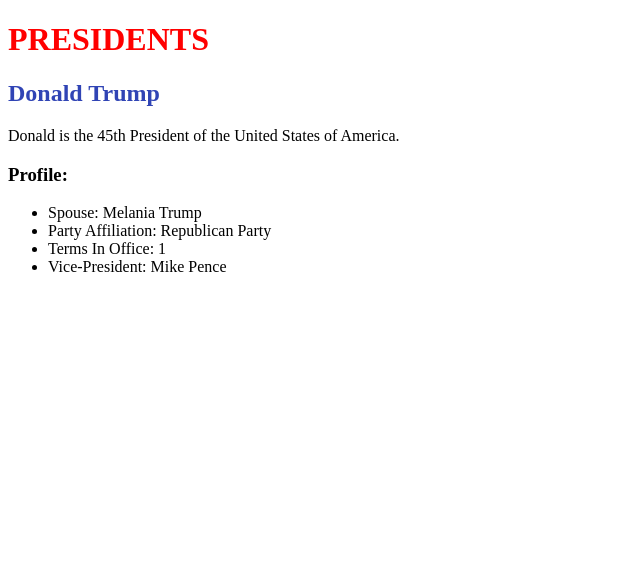
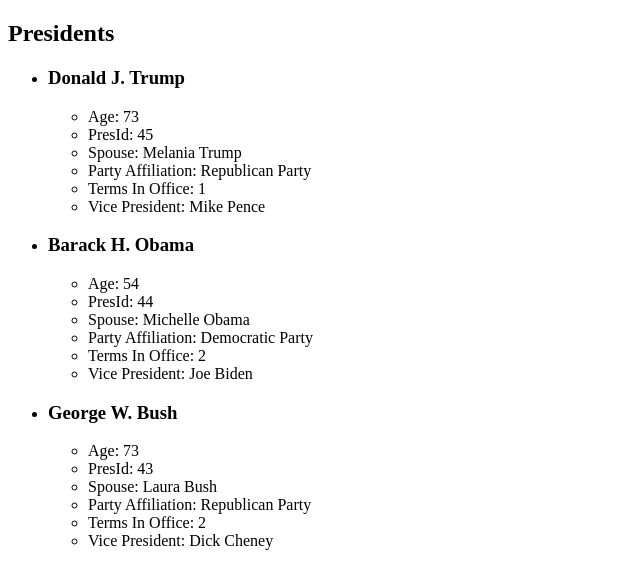
Before and after one commit to colorfest/angular9tutorial, an Angular app: page / in a window 1280 px wide. Shown: the top 588 px of the page, without its empty margins (0-640 px from the left). Built offline with nearby package versions, Linux system fonts and the light colour scheme.

Commit message:
Lesson 6: ngIf loops

```diff
--- a/src/app/app.component.html
+++ b/src/app/app.component.html
@@ -1 +1 @@
-<app-president-demo></app-president-demo>
+<app-presidents></app-presidents>
--- a/src/app/app.module.ts
+++ b/src/app/app.module.ts
@@ -4,11 +4,13 @@
 import { AppRoutingModule } from './app-routing.module';
 import { AppComponent } from './app.component';
 import { PresidentDemoComponent } from './components/president-demo/president-demo.component';
+import { PresidentsComponent } from './components/presidents/presidents.component';
 
 @NgModule({
   declarations: [
     AppComponent,
     PresidentDemoComponent,
+    PresidentsComponent
   ],
   imports: [
     BrowserModule,
--- a/src/app/components/president-demo/president-demo.component.html
+++ b/src/app/components/president-demo/president-demo.component.html
@@ -1,10 +1,10 @@
-<h1 class="capitalize">Presidents</h1>
-<h2>{{ presidents.firstName }} {{ presidents.lastName }}</h2>
-<p>{{ presidents.firstName }} is the {{ presidents.presId }}th President of the United States of America.</p>
+<h1 class="capitalize">president</h1>
+<h2>{{ president.firstName }} {{ president.lastName }}</h2>
+<p>{{ president.firstName }} is the {{ president.presId }}th President of the United States of America.</p>
 <h3>Profile:</h3>
 <ul>
-    <li>Spouse: {{ presidents.details.spouse }}</li>
-    <li>Party Affiliation: {{ presidents.details.partyAffiliation }}</li>
-    <li>Terms In Office: {{ presidents.details.termsInOffice }}</li>
-    <li>Vice-President: {{ presidents.details.vicePresident }}</li>
+    <li>Spouse: {{ president.details.spouse }}</li>
+    <li>Party Affiliation: {{ president.details.partyAffiliation }}</li>
+    <li>Terms In Office: {{ president.details.termsInOffice }}</li>
+    <li>Vice-President: {{ president.details.vicePresident }}</li>
 </ul>
--- a/src/app/components/president-demo/president-demo.component.ts
+++ b/src/app/components/president-demo/president-demo.component.ts
@@ -1,5 +1,5 @@
 import { Component, OnInit } from '@angular/core';
-import { Presidents } from "../../interfaces/presidents";
+import { President } from "../../interfaces/president";
 
 @Component({
   selector: 'app-president-demo',
@@ -7,24 +7,12 @@
   styleUrls: ['./president-demo.component.sass']
 })
 export class PresidentDemoComponent implements OnInit {
-  presidents: Presidents;
+  president: President;
 
   constructor() {
   }
 
   ngOnInit(): void {
-    this.presidents = {
-      firstName: `Donald`,
-      lastName: `Trump`,
-      age: 73,
-      presId: 45,
-      details: {
-        spouse: `Melania Trump`,
-        partyAffiliation: `Republican Party`,
-        termsInOffice: 1,
-        vicePresident: `Mike Pence`
-      }
-    }
   }
 
 }
--- /dev/null
+++ b/src/app/components/presidents/presidents.component.html
@@ -0,0 +1,14 @@
+<h2>Presidents</h2>
+<ul>
+    <li *ngFor="let president of presidents">
+        <h3>{{ president.firstName}} {{ president.middleInitial }}. {{ president.lastName }}</h3>
+        <ul>
+            <li>Age: {{ president.age }}</li>
+            <li>PresId: {{ president.presId }}</li>
+            <li>Spouse: {{ president.details.spouse }}</li>
+            <li>Party Affiliation: {{ president.details.partyAffiliation }}</li>
+            <li>Terms In Office: {{ president.details.termsInOffice }}</li>
+            <li>Vice President: {{ president.details.vicePresident }}</li>
+        </ul>
+    </li>
+</ul>
--- /dev/null
+++ b/src/app/components/presidents/presidents.component.ts
@@ -0,0 +1,58 @@
+import { Component, OnInit } from '@angular/core';
+import { President } from '../../interfaces/president';
+
+@Component({
+  selector: 'app-presidents',
+  templateUrl: './presidents.component.html',
+  styleUrls: ['./presidents.component.sass']
+})
+export class PresidentsComponent implements OnInit {
+  presidents: President[];
+
+  constructor() { }
+
+  ngOnInit(): void {
+    this.presidents = [
+      {
+        firstName: `Donald`,
+        lastName: `Trump`,
+        middleInitial:  `J`,
+        age: 73,
+        presId: 45,
+        details: {
+          spouse: `Melania Trump`,
+          partyAffiliation: `Republican Party`,
+          termsInOffice: 1,
+          vicePresident: `Mike Pence`
+        }
+      },
+      {
+        firstName: `Barack`,
+        lastName: `Obama`,
+        middleInitial: `H`,
+        age: 54,
+        presId: 44,
+        details: {
+          spouse: `Michelle Obama`,
+          partyAffiliation: `Democratic Party`,
+          termsInOffice: 2,
+          vicePresident: `Joe Biden`
+        }
+      },
+      {
+        firstName: `George`,
+        lastName: `Bush`,
+        middleInitial: `W`,
+        age: 73,
+        presId: 43,
+        details: {
+          spouse: `Laura Bush`,
+          partyAffiliation: `Republican Party`,
+          termsInOffice: 2,
+          vicePresident: `Dick Cheney`
+        }
+      }
+    ]
+  }
+
+}
--- a/src/app/interfaces/presidents.ts
+++ b/src/app/interfaces/president.ts
@@ -1,6 +1,7 @@
-export interface Presidents {
+export interface President {
     firstName: string,
     lastName: string,
+    middleInitial: string,
     age: number,
     presId: number,
     details: {
```
Also changed, not shown: src/app/components/presidents/presidents.component.sass (added), 1 other file (tests, documents, lock files or other folders).
